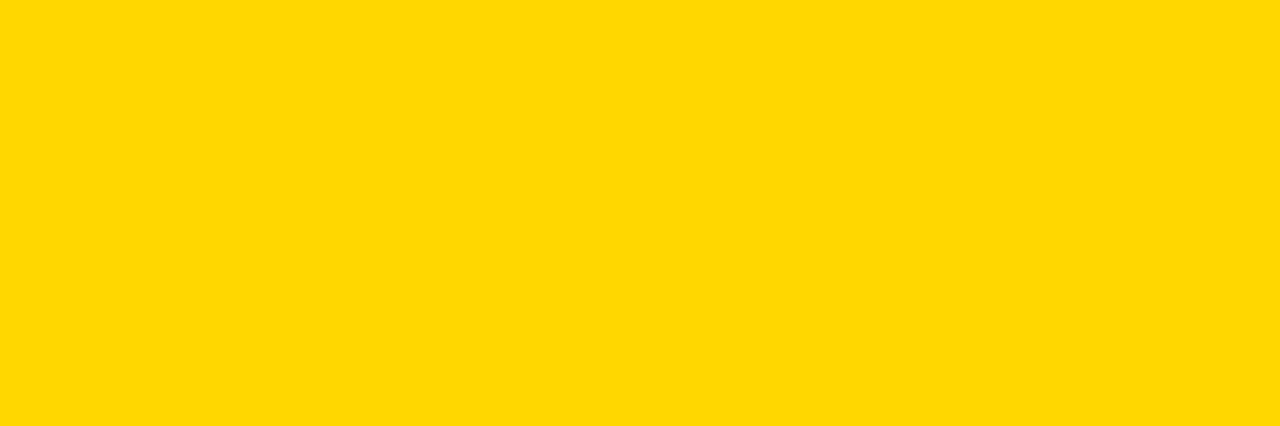
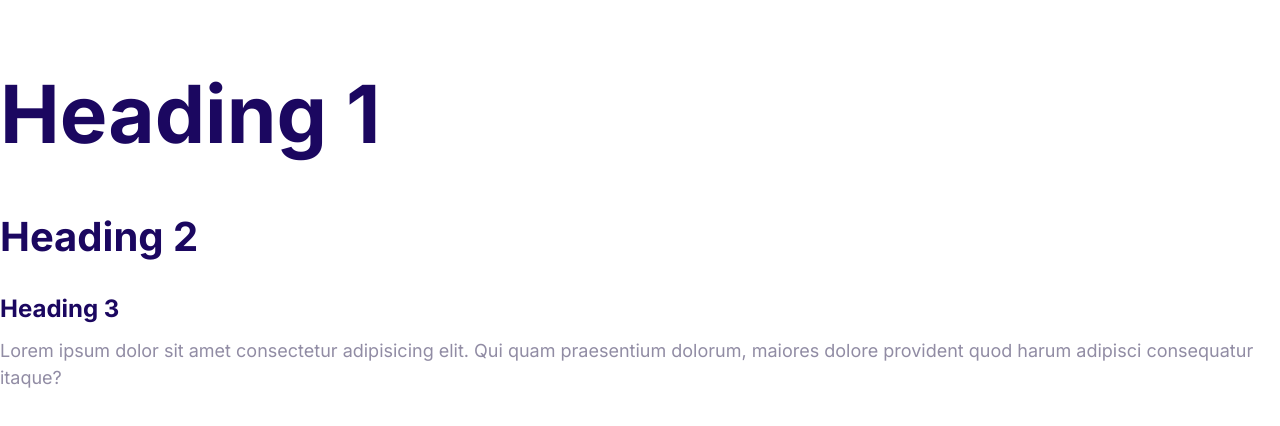
Before and after one commit to Dang3rZone/ResponsiveWeb, a website: page index.html in a window 1280 px wide. Drawn offline with Linux system fonts and the light colour scheme.

Commit message:
font sizes

```diff
--- a/css/styles.css
+++ b/css/styles.css
@@ -1,3 +1,56 @@
+:root {
+  --color-primary: #2584ff;
+  --color-secondary: #00d9ff;
+  --color-accent: #ff3400;
+  --color-headings: #1b0760;
+  --color-body: #918ca4;
+}
+
+html {
+  font-size: 62.5%;
+}
+
 body {
-  background: gold;
+  font-family: Inter, Arial, Helvetica, sans-serif;
+  font-size: 2.4rem;
+  line-height: 1.5;
+  color: var(--color-body);
 }
+
+h1,
+h2,
+h3 {
+  color: var(--color-headings);
+  margin-bottom: 1rem;
+}
+
+h1 {
+  font-size: 7rem;
+}
+
+h2 {
+  font-size: 4rem;
+}
+
+h3 {
+  font-size: 3rem;
+}
+
+p {
+  margin-top: 0;
+}
+
+@media (min-width: 1024px) {
+  body {
+    font-size: 1.8rem;
+  }
+  h1 {
+    font-size: 8rem;
+  }
+  h2 {
+    font-size: 4rem;
+  }
+  h3 {
+    font-size: 2.4rem;
+  }
+}
--- a/index.html
+++ b/index.html
@@ -4,9 +4,23 @@
     <meta charset="UTF-8" />
     <meta http-equiv="X-UA-Compatible" content="IE=edge" />
     <meta name="viewport" content="width=device-width, initial-scale=1.0" />
+    <link rel="preconnect" href="https://fonts.gstatic.com" />
+    <link
+      href="https://fonts.googleapis.com/css2?family=Inter:wght@400;600;700&display=swap"
+      rel="stylesheet"
+    />
     <link rel="stylesheet" href="css/normalize.css" />
     <link rel="stylesheet" href="css/styles.css" />
     <title>Document</title>
   </head>
-  <body></body>
+  <body>
+    <h1>Heading 1</h1>
+    <h2>Heading 2</h2>
+    <h3>Heading 3</h3>
+    <p>
+      Lorem ipsum dolor sit amet consectetur adipisicing elit. Qui quam
+      praesentium dolorum, maiores dolore provident quod harum adipisci
+      consequatur itaque?
+    </p>
+  </body>
 </html>
```
